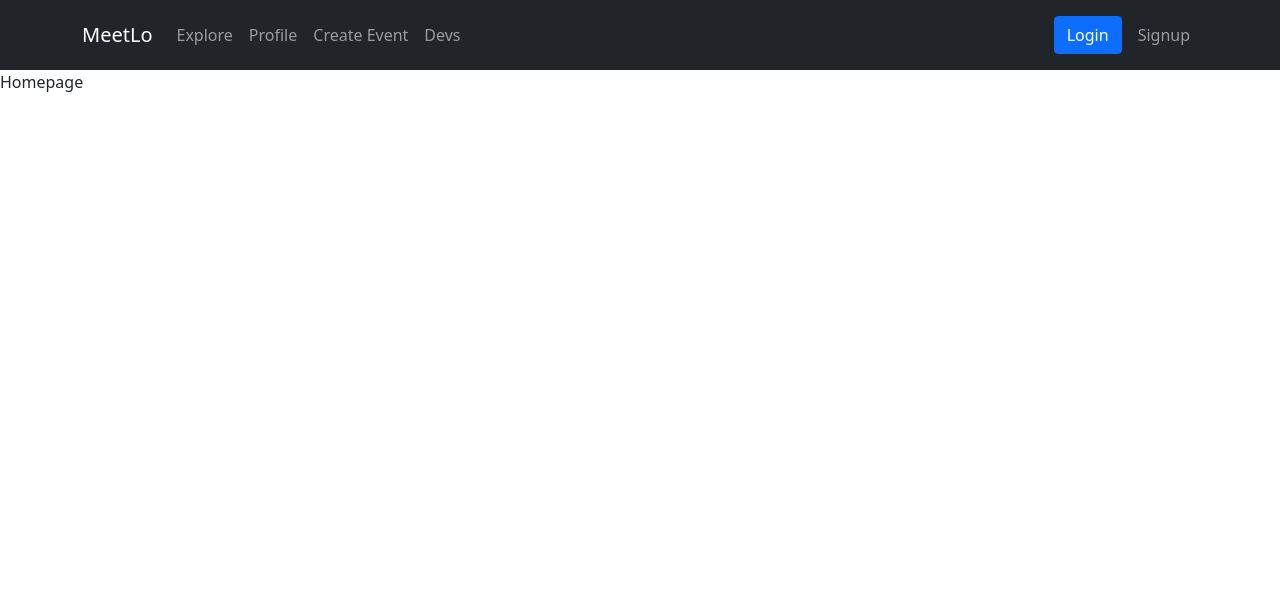
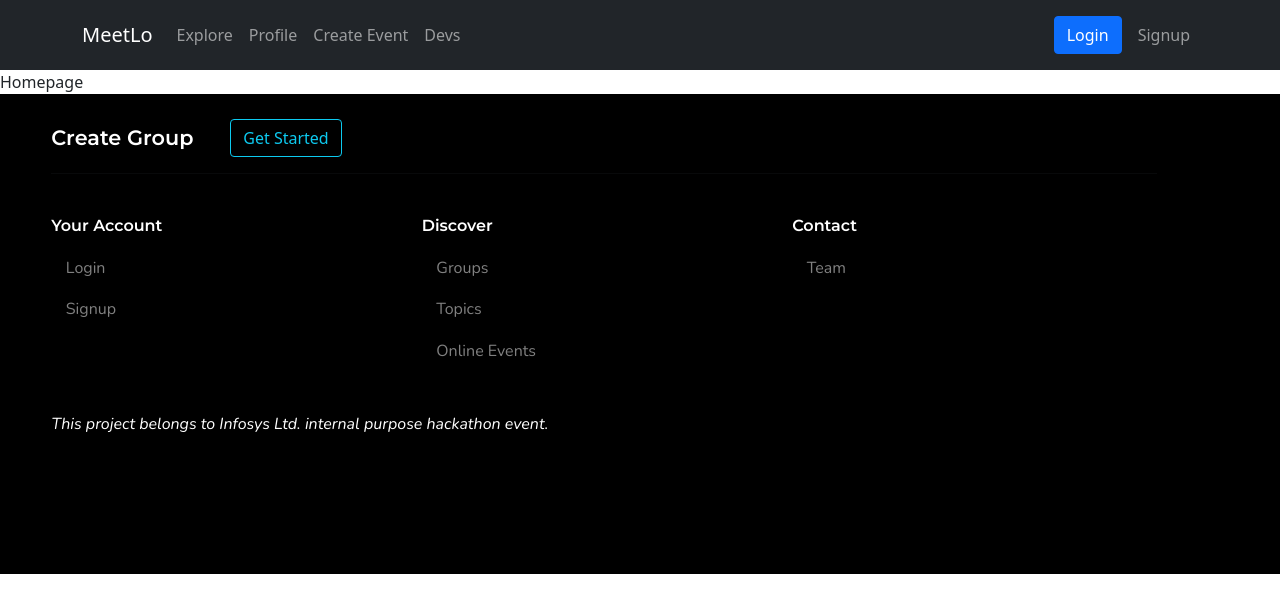
Before and after one commit to singhanuj620/joinus_frontend, a React (Create React App) app: page / in a window 1280 px wide. Shown: the top 612 px of the page. Built offline with nearby package versions, Linux system fonts and the light colour scheme.

Commit message:
added basic footer

```diff
--- a/src/App.js
+++ b/src/App.js
@@ -3,6 +3,7 @@ import Homepage from "./Containers/Homepage/homePage";
 import Team from "./Containers/Team/team";
 import { Routes, Route } from "react-router-dom";
 import Navbar from './Components/Navbar/Navbar';
+import Footer from './Components/Footer/Footer';
 
 const App = () => {
   return (
@@ -12,6 +13,7 @@ const App = () => {
         <Route path="/" element={<Homepage />} />
         <Route path="/team" element={<Team />} />
       </Routes>
+      <Footer />
     </>
   );
 }
--- a/src/Components/Footer/Footer.css
+++ b/src/Components/Footer/Footer.css
@@ -0,0 +1,161 @@
+.footer_container{
+    height:60vh;
+    background-color: black;
+    display: flex;
+    flex-direction: column;
+    justify-content: flex-start;
+    padding-left:4%;
+}
+
+.footer_topSection{
+    margin-top:2%;
+    display:flex;
+    flex-direction:row;
+    justify-content:flex-start;
+    align-items:center;
+    color:white;
+}
+
+.footer_top_title{
+    font-family: 'Montserrat',sans-serif;
+    font-size: 1.3rem;
+    font-weight: bold;
+    color:white;
+}
+
+.footer_top_button{
+    margin-left: 3%;
+}
+
+.footer_hr{
+    width: 90%;
+}
+
+.footer_bottomSection{
+    margin-top: 2%;
+    width: 90%;
+    display: flex;
+    flex-direction: row;
+    justify-content: space-between;
+}
+
+.footer_user{
+    width: 33%;
+    display: flex;
+    justify-content: flex-start;
+    flex-direction: column;
+}
+
+.footer_user_title{
+    font-family: 'Montserrat',
+    sans-serif;
+    font-size: 1rem;
+    font-weight: bold;
+    color:white;
+}
+
+.footer_user_actions{
+    display: flex;
+    flex-direction: column;
+    justify-content: flex-start;
+    padding-left: 4%;
+    font-family: 'Nunito',
+    sans-serif;
+    font-size: 1rem;
+    color: grey
+}
+
+.footer_user_actions > div :hover{
+    color: white
+}
+
+.footer_user_actions > div {
+    margin-top: 5%;
+}
+
+.link{
+    color: inherit;
+    text-decoration: none;
+    cursor: pointer;
+}
+
+.link:hover{
+    color: inherit;
+}
+
+.footer_discover {
+    width: 33%;
+    display: flex;
+    justify-content: flex-start;
+    flex-direction: column;
+}
+
+.footer_discover_title {
+    font-family: 'Montserrat',
+        sans-serif;
+    font-size: 1rem;
+    font-weight: bold;
+    color:white;
+}
+
+.footer_discover_actions {
+    display: flex;
+    flex-direction: column;
+    justify-content: flex-start;
+    padding-left: 4%;
+    font-family: 'Nunito',
+        sans-serif;
+    font-size: 1rem;
+    color: grey
+}
+
+.footer_discover_actions>div :hover {
+    color: white
+}
+
+.footer_discover_actions>div {
+    margin-top: 5%;
+}
+
+.footer_contact {
+    width: 33%;
+    display: flex;
+    justify-content: flex-start;
+    flex-direction: column;
+}
+
+.footer_contact_title {
+    font-family: 'Montserrat',
+        sans-serif;
+    font-size: 1rem;
+    font-weight: bold;
+    color:white;
+}
+
+.footer_contact_actions {
+    display: flex;
+    flex-direction: column;
+    justify-content: flex-start;
+    padding-left: 4%;
+    font-family: 'Nunito',
+        sans-serif;
+    font-size: 1rem;
+    color: grey
+}
+
+.footer_contact_actions>div :hover {
+    color: white
+}
+
+.footer_contact_actions>div {
+    margin-top: 5%;
+}
+
+.footer_note{
+    font-family: 'Nunito',
+    sans-serif;
+    font-size: 1rem;
+    color: white;
+    margin-top:4%;
+    font-style: italic;
+}
--- a/src/Components/Footer/Footer.js
+++ b/src/Components/Footer/Footer.js
@@ -1,9 +1,38 @@
 import React from 'react'
-
+import './Footer.css'
+import { Button } from 'react-bootstrap'
 const Footer = () => {
     return (
-        <div>
-            anuj
+        <div className="footer_container">
+            <div className="footer_topSection">
+                <div className="footer_top_title">Create Group</div>
+                <div className="footer_top_button"><Button variant="outline-info">Get Started</Button></div>
+            </div>
+            <hr className="footer_hr"></hr>
+            <div className="footer_bottomSection">
+                <div className="footer_user">
+                    <div className="footer_user_title">Your Account</div>
+                    <div className="footer_user_actions">
+                        <div><a className="link" href="/">Login</a></div>
+                        <div> <a className="link" href="/">Signup</a></div>
+                    </div>
+                </div>
+                <div className="footer_discover">
+                    <div className="footer_discover_title">Discover</div>
+                    <div className="footer_discover_actions">
+                        <div><a className="link" href="/">Groups</a></div>
+                        <div> <a className="link" href="/">Topics</a></div>
+                        <div> <a className="link" href="/">Online Events</a></div>
+                    </div>
+                </div>
+                <div className="footer_contact">
+                    <div className="footer_contact_title">Contact</div>
+                    <div className="footer_contact_actions">
+                        <div><a className="link" href="/team">Team</a></div>
+                    </div>
+                </div>
+            </div>
+            <div className="footer_note">This project belongs to Infosys Ltd. internal purpose hackathon event.</div>
         </div>
     )
 }
--- a/src/Components/Navbar/Navbar.css
+++ b/src/Components/Navbar/Navbar.css
@@ -1,6 +1,10 @@
 .navbar_loginbuttons {
     display: flex;
     align-items: center;
+}
+
+.nav-link:hover {
+    color: white !important;
 }
 
 .test_border{
--- a/src/Containers/Homepage/homePage.css
+++ b/src/Containers/Homepage/homePage.css
@@ -0,0 +1,2 @@
+.homepage_container{
+}
--- a/src/Containers/Homepage/homePage.js
+++ b/src/Containers/Homepage/homePage.js
@@ -3,7 +3,7 @@ import './homePage.css';
 
 const Homepage = () => {
     return (
-        <div>
+        <div className="homepage_container">
             Homepage
         </div>
     )
```
